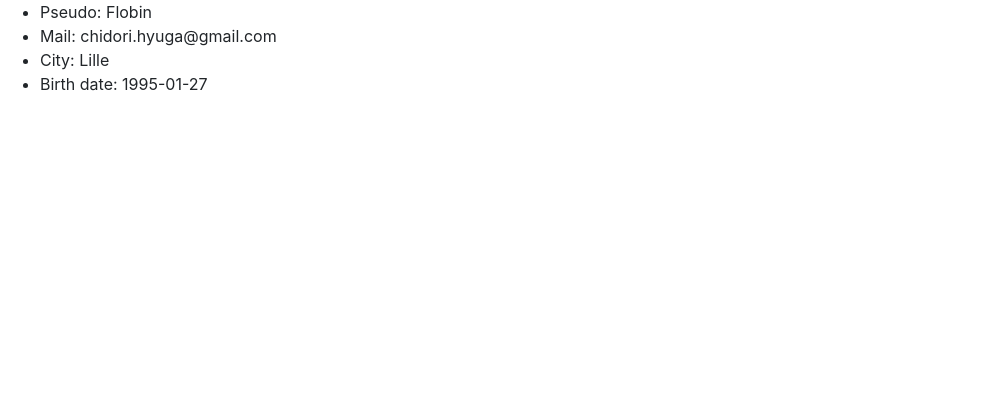
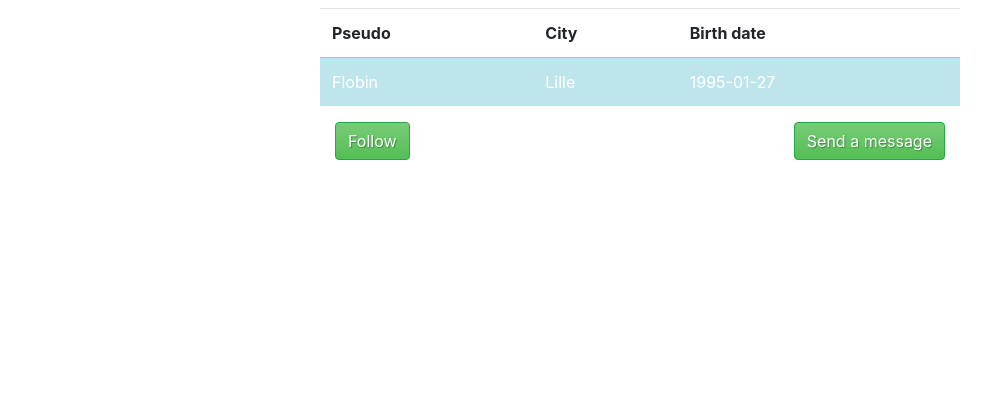
Before and after one commit to DavidDeville/Tweet_Academie, a PHP site: page /profile.php?account=Flobinou in a window 1280 px wide. Shown: the part 186-586 px from the top of the page, without its empty margins (0-1000 px from the left). Run offline with PHP 8.4, Linux system fonts and the light colour scheme; data comes from the database, SQL or seed files in the repository; some libraries are stand-ins or nearby versions.

Commit message:
Renamed javascript file, added buttons to follow and send message on other people profile, completed other people's profile

```diff
--- a/view/profile.htm.twig
+++ b/view/profile.htm.twig
@@ -12,19 +12,27 @@
     <img class='mx-auto' src='' alt='Profile Picture'>
 </div>
 
-<div>
-    <ul>
-        <li>Pseudo: {{ name }}</li>
-        <li>Mail: {{ email }}</li>
-        <li>City: {{ city }}</li>
-        <li>Birth date: {{ dob }}</li>
-    </ul>
+<table class='table col-6 mt-2 mx-auto'>
+    <tr>
+        <th scope='col'>Pseudo</th>
+        <th scope='col'>City</th>
+        <th scope='col'>Birth date</th>
+    </tr>
+    <tr class='table-info'>
+        <td>{{ name }}</td>
+        <td>{{ city }}</td>
+        <td>{{ dob }}</td>
+    </tr>
+</table>
+
+<div class='row col-6 justify-content-between mx-auto'>
+    <button class='btn btn-success' id='follow'>Follow</button>
+    <button class='btn btn-success text-right' id'talk'>Send a message</button>
 </div>
 
 {% endblock %}
 
 {% block javascript %}
-<!--  <script src="https://ajax.googleapis.com/ajax/libs/jquery/3.4.1/jquery.min.js"></script>
-  <script src='js/forms.js'></script>
-  <script src='js/profile.js'></script> -->
+<script src="https://ajax.googleapis.com/ajax/libs/jquery/3.4.1/jquery.min.js"></script>
+<script src='js/profile.js'></script>
 {% endblock %}
--- a/view/self_profile.htm.twig
+++ b/view/self_profile.htm.twig
@@ -40,5 +40,5 @@
 {% block javascript %}
   <script src="https://ajax.googleapis.com/ajax/libs/jquery/3.4.1/jquery.min.js"></script>
   <script src='js/forms.js'></script>
-  <script src='js/profile.js'></script>
+  <script src='js/self_profile.js'></script>
 {% endblock %}
```
Also changed, not shown: js/self_profile.js (renamed from js/profile.js).
